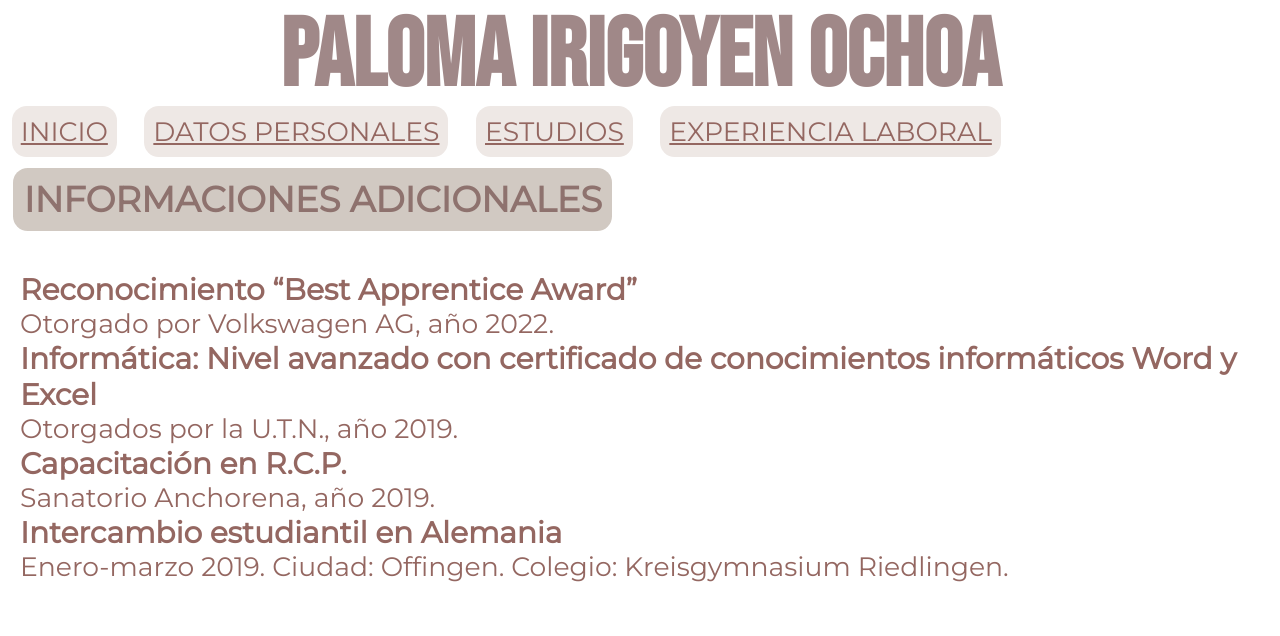
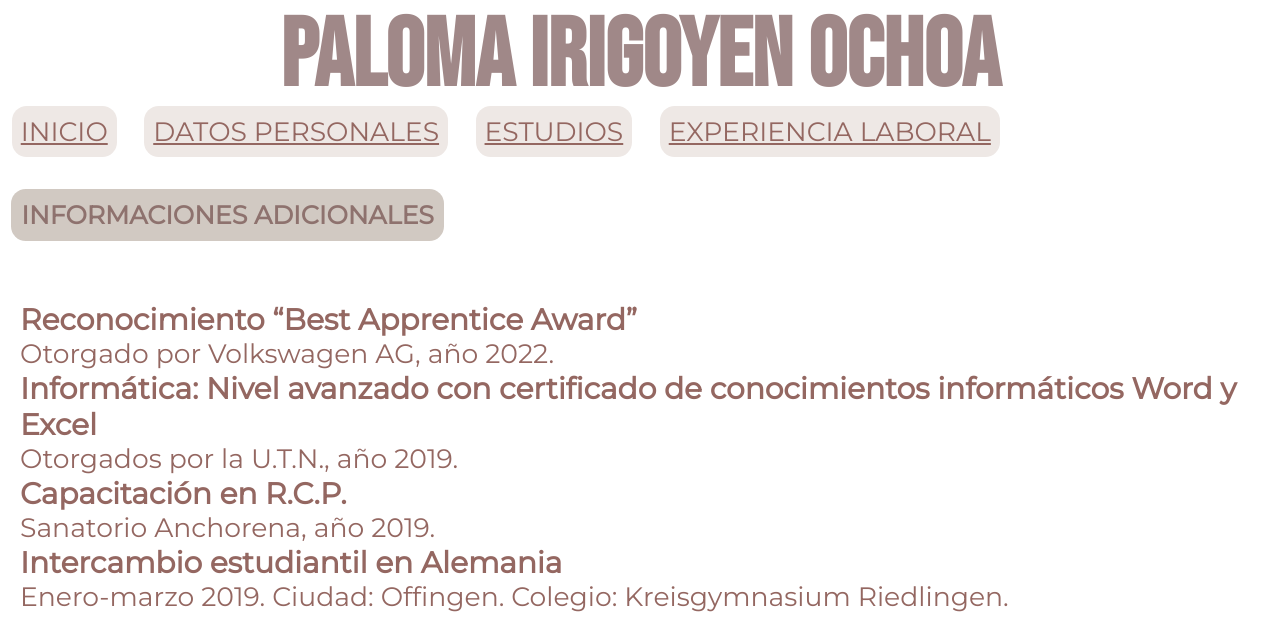
Before and after one commit to pirigoyenochoa/palomacv, a plain HTML site: page informacionAdicional.html in a window 1280 px wide. Shown: the top 636 px of the page. Drawn offline with Linux system fonts and the light colour scheme.

Commit message:
arreglo de navbar

```diff
--- a/estilos.css
+++ b/estilos.css
@@ -36,10 +36,12 @@
 
     .listaBotones li{
         display:inline-block;
+        place-content: center;
+        margin: auto;
         padding-left:3px;
         padding-right:3px;
         white-space: nowrap;
-        margin-bottom: 30px;
+        margin-bottom: 4%;
     }
 }
 
@@ -98,10 +100,19 @@ body{
     color:#8E726E;
     font-family: 'Montserrat';
     font-weight: bolder;
-    font-size: 4.4444vh;
+    font-size: 4vh;
     justify-content: center;
     align-items: center;
 }
+.opcionesLetraboton2{
+    color:#8E726E;
+    font-family: 'Montserrat';
+    font-weight: bolder;
+    font-size: 3.17182vh;
+    justify-content: center;
+    align-items: center;
+}
+
 .tituloNombre{
     font-family: 'Bebas Neue';
     font-size: 6vh;
@@ -113,7 +124,7 @@ body{
 .opcionesLetra{
     color:#946761;
     font-family: 'Montserrat';
-    font-size: 3.3333vh;
+    font-size: 3.33vh;
     justify-content: center;
     align-items: center;
 }
@@ -137,6 +148,26 @@ body{
     border-radius: 1.8519vh;
     padding: 3.2407vh;
     margin: 0.4630vh;
+}
+
+
+
+.rectanguloboton1{
+    text-align: center;
+    list-style-type: none;
+    background-color: #D1C9C2;
+    border-radius: 1.8519vh;
+    padding: 1.2963vh;
+    margin: 1vh;
+}
+
+.rectanguloboton2{
+    text-align: center;
+    list-style-type: none;
+    background-color: #EEE8E5;
+    border-radius: 1.8519vh;
+    padding: 1.1111vh;
+    margin: 1.1111vh;
 }
 
 .contenedor-centrado{
--- a/informacionAdicional.html
+++ b/informacionAdicional.html
@@ -29,9 +29,8 @@
                 <a class="rectanguloboton2 opcionesLetra rectangulo-datosPersonales" href="experiencia.html">EXPERIENCIA LABORAL</a>
             </li>
             <li>
-                <a class="rectanguloboton1 opcionesLetraboton rectangulo-datosPersonales">INFORMACIONES ADICIONALES</a>
+                <a class="rectanguloboton1 opcionesLetraboton2 rectangulo-datosPersonales">INFORMACIONES ADICIONALES</a>
             </li>
-
         </ul>
     </div>
     <div class="contenedor">
```
